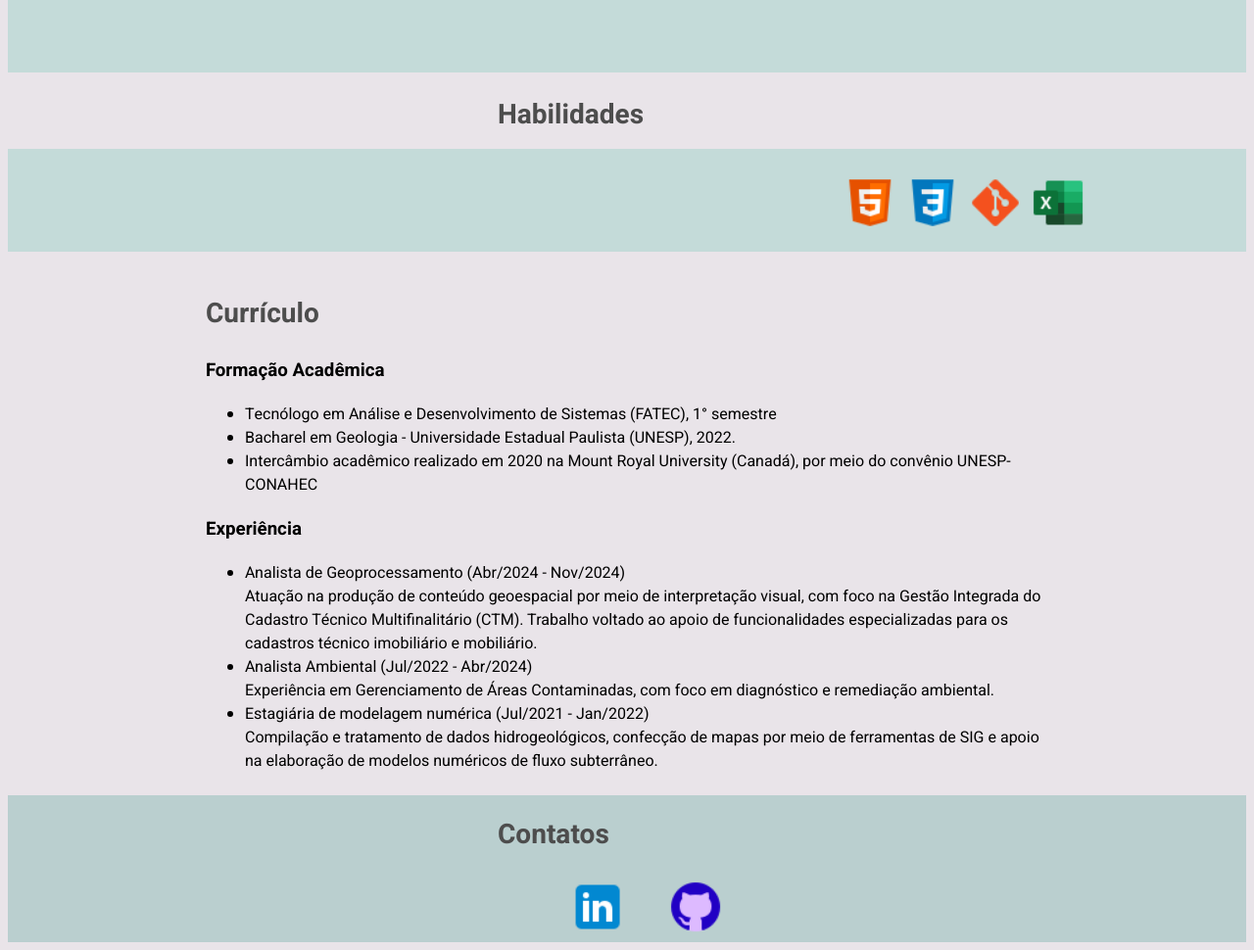
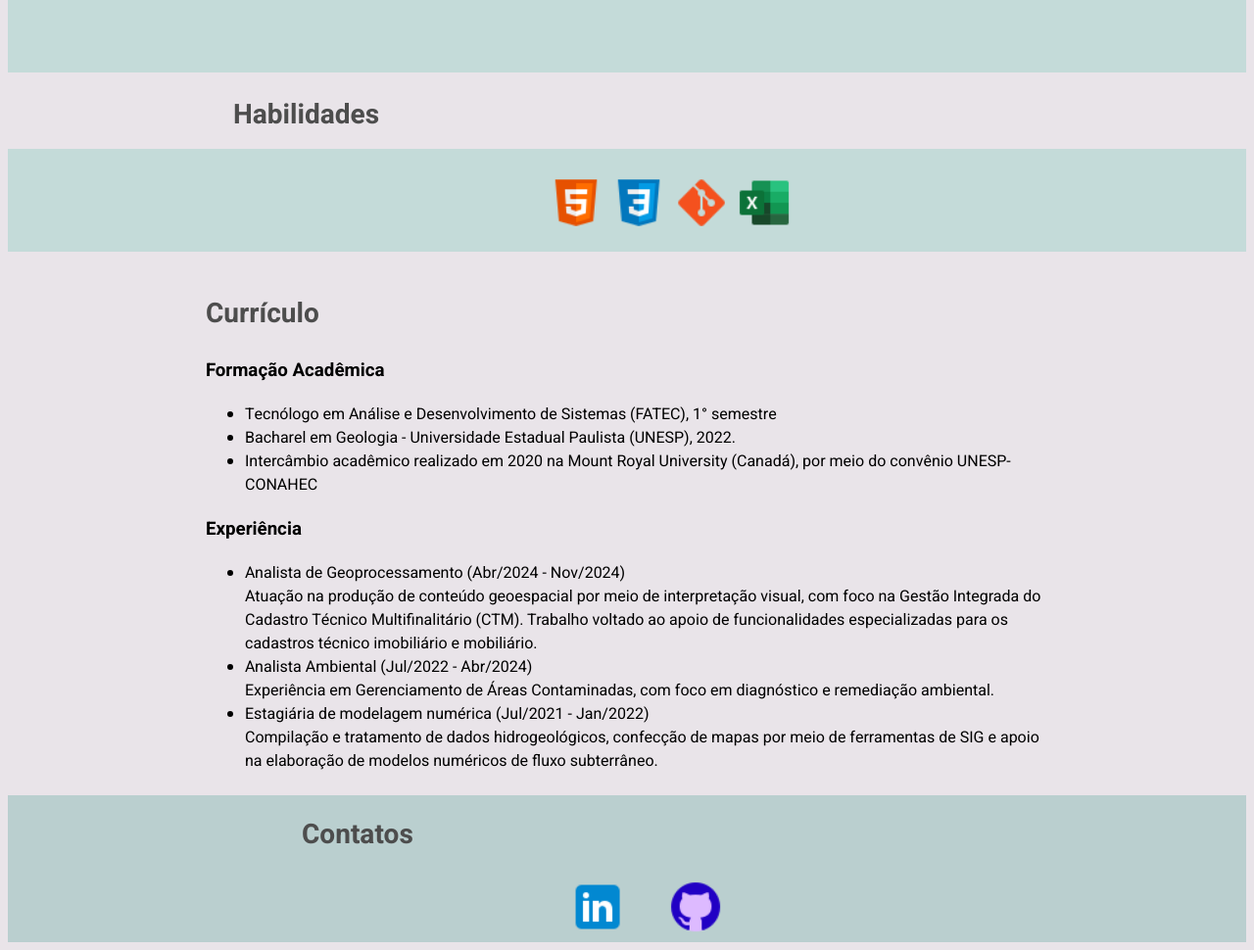
Before and after one commit to JessicaKatayama/portifolio, a plain HTML site: page index.html in a window 1280 px wide. Shown: the part 1104-2074 px from the top of the page at 98% size. Drawn offline with Linux system fonts and the light colour scheme.

Commit message:
style: centralizar habilidades e contatos

```diff
--- a/style.css
+++ b/style.css
@@ -138,7 +138,7 @@ padding-top: 20px;
     margin-top: 50px;
     background-color:#C4DBD9;
     height: 80px;
-    padding-left: 850px;
+    padding-left: 550px;
     padding-top: 25px;
 
 }
@@ -146,13 +146,14 @@ padding-top: 20px;
 .habilidades h2{
     /* width: 860px; */
     height: 5px;
-    margin-left: 500px;
+    margin-left: 230px;
     padding: 0;
     background-color: #e9e4e9;
 }
 
 .habilidades img{
     height: 60px;
+
 
 }
 
@@ -162,7 +163,7 @@ padding-top: 20px;
 }
 
 .contato h2{
-    margin-left: 500px;
+    margin-left: 300px;
 }
 
 .contato img{
```
